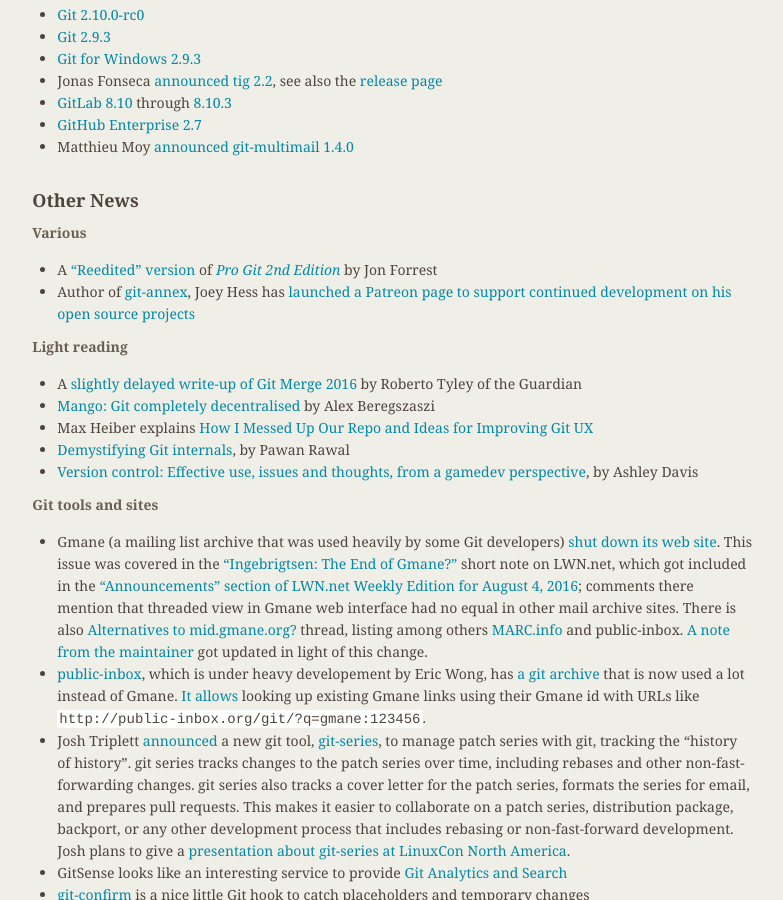
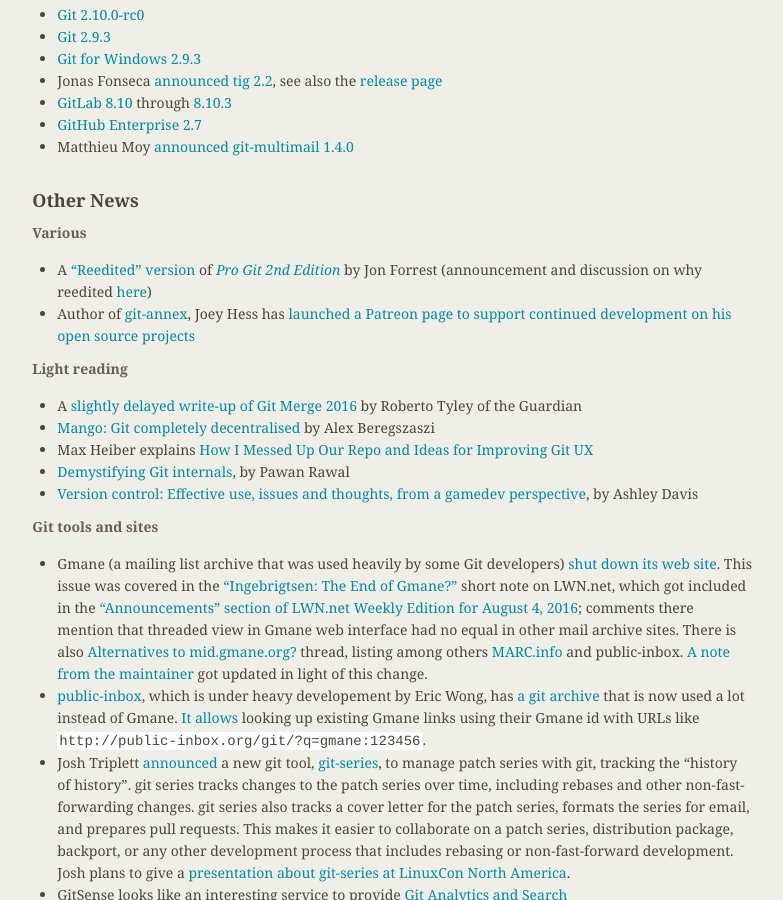
Before and after one commit to git/git.github.io, a Jekyll site: the page built from _posts/2016-08-17-edition-18.markdown, in a window 1280 px wide and 900 px high, scrolled down 3179 px. Shown: the whole window, without its empty margins (339-1122 px from the left). Built offline with Jekyll 4.4.1, drawn with Linux system fonts in a browser that asks for light colours.

Commit message:
rn-18: link to discussion about Progit reedited

```diff
--- a/_posts/2016-08-17-edition-18.markdown
+++ b/_posts/2016-08-17-edition-18.markdown
@@ -214,7 +214,7 @@
 
 __Various__
 
-* A ["Reedited" version](https://github.com/nobozo/progit2) of [*Pro Git 2nd Edition*](https://github.com/progit/progit2) by Jon Forrest
+* A ["Reedited" version](https://github.com/nobozo/progit2) of [*Pro Git 2nd Edition*](https://github.com/progit/progit2) by Jon Forrest (announcement and discussion on why reedited [here](https://public-inbox.org/git/nn1euf$h6q$1@ger.gmane.org/))
 * Author of [git-annex](https://git-annex.branchable.com/), Joey Hess has [launched a Patreon page to support continued development on his open source projects](https://www.patreon.com/joeyh)
 
 __Light reading__
```
